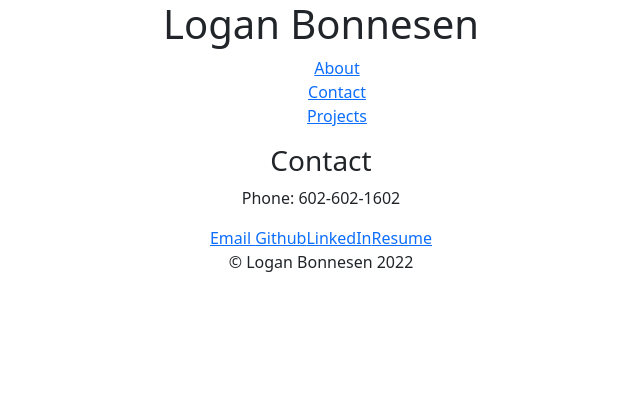
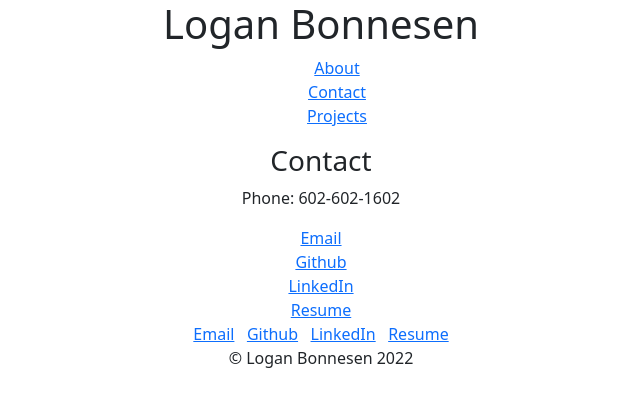
Before and after one commit to Logan-Bonnesen/react-portfolio, a React (Create React App) app in the folder react-porfolio/: page /contact in a window 1280 px wide. Shown: the top 406 px of the page, without its empty margins (319-959 px from the left). Built offline with nearby package versions, Linux system fonts and the light colour scheme.

Commit message:
adding space in links in footer

```diff
--- a/react-porfolio/src/components/About.js
+++ b/react-porfolio/src/components/About.js
@@ -7,7 +7,7 @@ function About(props) {
     <div>
       <img className="img-responsive" src={programmerIcon} />
       <p>
-        Hi, I'm Logan and I make things for the Internet.
+        Hi, I'm Logan and I'm learning how to make things for the Internet.
       </p>
     </div>
   );
--- a/react-porfolio/src/components/Contact.js
+++ b/react-porfolio/src/components/Contact.js
@@ -6,14 +6,17 @@ function Contact(props) {
     <div>
       <h3>Contact</h3>
       <p>Phone: 602-602-1602</p>
-      <a href="mailTo:lbonnesen@gmail.com">Email </a>
-      <a href="https://github.com/Logan-Bonnesen" target="_blank">
+      <a target="_blank" rel="noopener noreferrer" href="mailTo:lbonnesen@gmail.com">Email </a>
+      <br></br>
+      <a target="_blank" rel="noopener noreferrer" href="https://github.com/Logan-Bonnesen" target="_blank">
         Github
       </a>
-      <a href="https://www.linkedin.com/in/logan-bonnesen-333ab257/">
+      <br></br>
+      <a target="_blank" rel="noopener noreferrer" href="https://www.linkedin.com/in/logan-bonnesen-333ab257/">
         LinkedIn
       </a>
-      <a href="https://docs.google.com/document/d/1HNwZmOgf8xpeJY05dfeIkjEeoDy0hXxJ3Tlvrqv8hLQ/edit?usp=sharing">
+      <br></br>
+      <a target="_blank" rel="noopener noreferrer" href="https://docs.google.com/document/d/1HNwZmOgf8xpeJY05dfeIkjEeoDy0hXxJ3Tlvrqv8hLQ/edit?usp=sharing">
         Resume
       </a>
     </div>
--- a/react-porfolio/src/components/Footer.js
+++ b/react-porfolio/src/components/Footer.js
@@ -3,7 +3,21 @@ import React from "react";
 // Whenever we try to render an array containing JSX, React knows to render each JSX element separately
 function Footer(props) {
   return (
-    <p>&copy; Logan Bonnesen 2022</p>
+    <div>
+
+      <a target="_blank" rel="noopener noreferrer" href="mailTo:lbonnesen@gmail.com">Email</a> &nbsp;&nbsp;
+      <a target="_blank" rel="noopener noreferrer" href="https://github.com/Logan-Bonnesen" target="_blank">
+        Github
+      </a> &nbsp;&nbsp;
+      <a target="_blank" rel="noopener noreferrer" href="https://www.linkedin.com/in/logan-bonnesen-333ab257/">
+        LinkedIn
+      </a> &nbsp;&nbsp;
+      <a target="_blank" rel="noopener noreferrer" href="https://docs.google.com/document/d/1HNwZmOgf8xpeJY05dfeIkjEeoDy0hXxJ3Tlvrqv8hLQ/edit?usp=sharing">
+        Resume
+      </a>
+      <p>&copy; Logan Bonnesen 2022</p>
+    </div>
+
   );
 }
 
--- a/react-porfolio/src/components/Projects.js
+++ b/react-porfolio/src/components/Projects.js
@@ -10,18 +10,18 @@ import employeeTracker from "../img/employeeTracker.png";
 function Projects(props) {
   return (
     <div>
-      <p>Portfolio</p>
+      <h1>Portfolio</h1>
       <Container>
         <Row>
-         <a target="_blank" rel="noopener noreferrer" href="https://pet-rec.herokuapp.com/"><Col><img className="img-responsive" src={petRec} /></Col></a>
-         <a target="_blank" rel="noopener noreferrer" href="https://logan-bonnesen.github.io/Movie-Roulette/"><Col><img className="img-responsive" src={movieRoulette}/></Col></a>
-         <a target="_blank" rel="noopener noreferrer" href="https://watch.screencastify.com/v/BEjGIIDbIX9jikwITtrd"><Col><img className="img-responsive" src={teamProfileGenerator}/></Col></a>
+        <div><h2>Pet Health Record</h2><a target="_blank" rel="noopener noreferrer" href="https://pet-rec.herokuapp.com/"><Col><img className="img-responsive" src={petRec} /></Col></a></div>
+        <div><h2>Movie Roulette</h2><a target="_blank" rel="noopener noreferrer" href="https://logan-bonnesen.github.io/Movie-Roulette/"><Col><img className="img-responsive" src={movieRoulette}/></Col></a></div>
+        <div><h2>Team Profile Generator</h2><a target="_blank" rel="noopener noreferrer" href="https://watch.screencastify.com/v/BEjGIIDbIX9jikwITtrd"><Col><img className="img-responsive" src={teamProfileGenerator}/></Col></a></div>
         </Row>
       </Container>
       <br></br>
       <Container>
         <Row>
-        <a target="_blank" rel="noopener noreferrer" href="https://watch.screencastify.com/v/j5ZP6OiI8kEQgtlrfIrf"><Col><img className="img-responsive" src={employeeTracker}/></Col></a>
+        <div><h2>Employee Tracker</h2><a target="_blank" rel="noopener noreferrer" href="https://watch.screencastify.com/v/j5ZP6OiI8kEQgtlrfIrf"><Col><img className="img-responsive" src={employeeTracker}/></Col></a></div>
           <Col><img src="https://via.placeholder.com/150"/></Col>
           <Col><img src="https://via.placeholder.com/150"/></Col>
         </Row>
```
